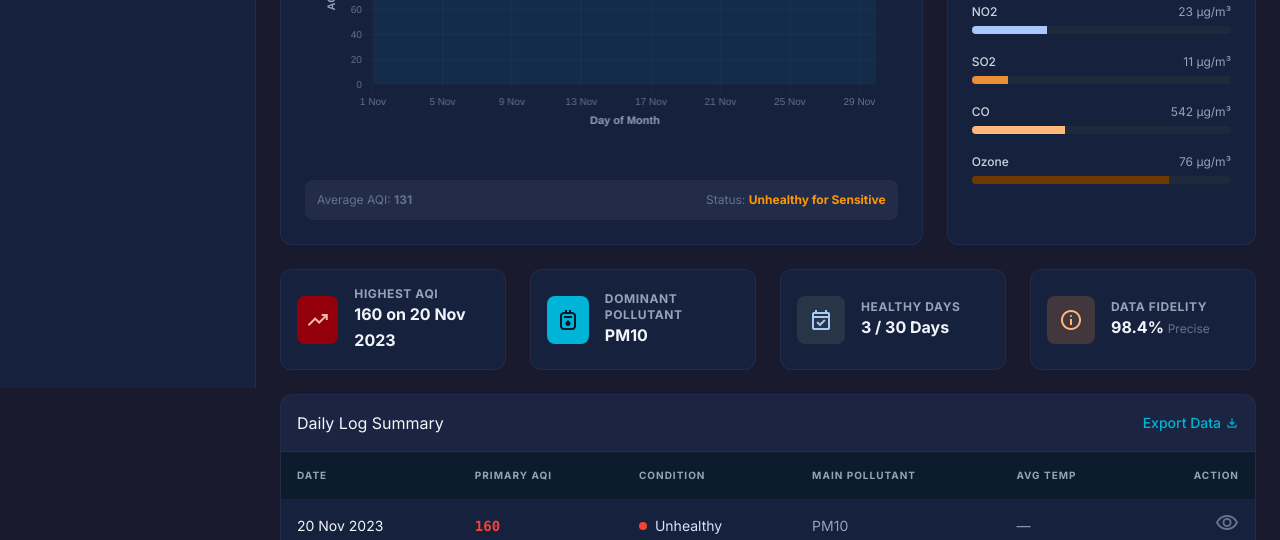
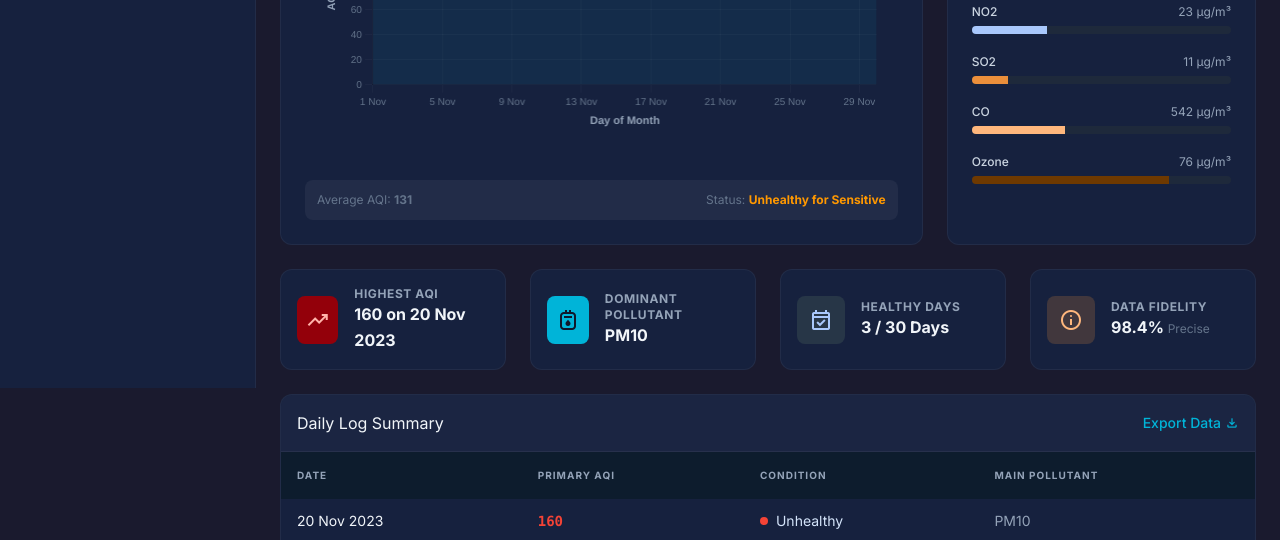
Before and after one commit to Lalitkumar-7/AQI_Ahmedabad_Monitoring, a plain HTML site: page dashboard/date_explorer.html in a window 1280 px wide. Shown: the part 412-952 px from the top of the page. Drawn offline with nearby package versions, Linux system fonts and the light colour scheme.

Commit message:
Remove Avg Temp and Action columns from Date Explorer

```diff
--- a/dashboard/date_explorer.html
+++ b/dashboard/date_explorer.html
@@ -382,8 +382,6 @@ height:240px !important;display:block;"></canvas>
               <th class="px-md py-4 font-bold">Primary AQI</th>
               <th class="px-md py-4 font-bold">Condition</th>
               <th class="px-md py-4 font-bold">Main Pollutant</th>
-              <th class="px-md py-4 font-bold">Avg Temp</th>
-              <th class="px-md py-4 font-bold text-right">Action</th>
             </tr>
           </thead>
           <tbody id="daily-log-body" class="text-sm">
@@ -557,11 +555,6 @@ height:240px !important;display:block;"></canvas>
           ${cat.label}</span></td>
       <td class="px-md py-3 text-slate-400">
         ${pLabels[dIdx]}</td>
-      <td class="px-md py-3 text-slate-400">—</td>
-      <td class="px-md py-3 text-right">
-        <span class="material-symbols-outlined
-          text-slate-500" data-icon="visibility">
-          visibility</span></td>
     </tr>`;
       }).join('');
     }
```
